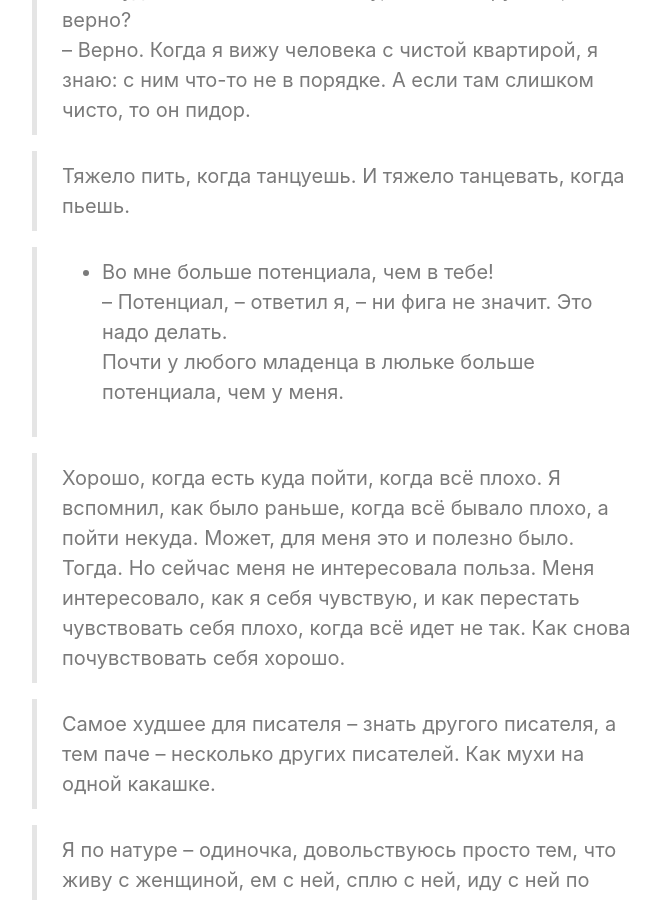
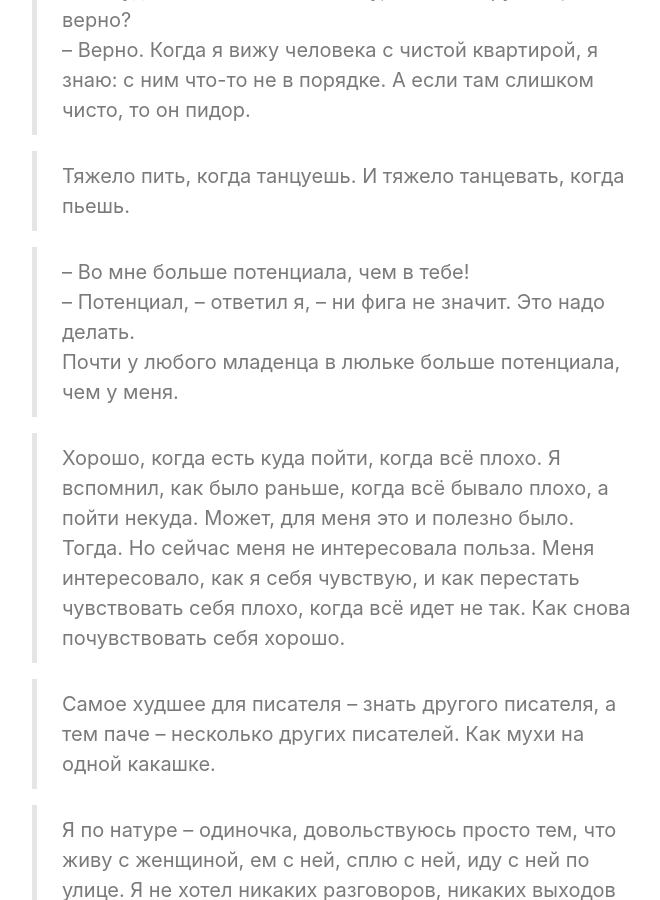
Before and after one commit to yevhenii-havrylenko/yevhenii-havrylenko.github.io, a Jekyll site: the page built from _posts/2021-11-28-women.md, in a window 1280 px wide and 900 px high, scrolled down 470 px. Shown: the whole window, without its empty margins (258-918 px from the left). Built offline with Jekyll 4.4.1, drawn with Linux system fonts in a browser that asks for light colours.

```diff
--- a/_posts/2021-11-28-women.md
+++ b/_posts/2021-11-28-women.md
@@ -10,7 +10,7 @@ title: 'Чарльз&nbsp;Буковски, «Женщины»'
 
 >Тяжело пить, когда танцуешь. И тяжело танцевать, когда пьешь.
 
->- Во мне больше потенциала, чем в тебе!
+> – Во мне больше потенциала, чем в тебе!
 – Потенциал, – ответил я, – ни фига не значит. Это надо делать.
 Почти у любого младенца в люльке больше потенциала, чем у меня.
 
```
